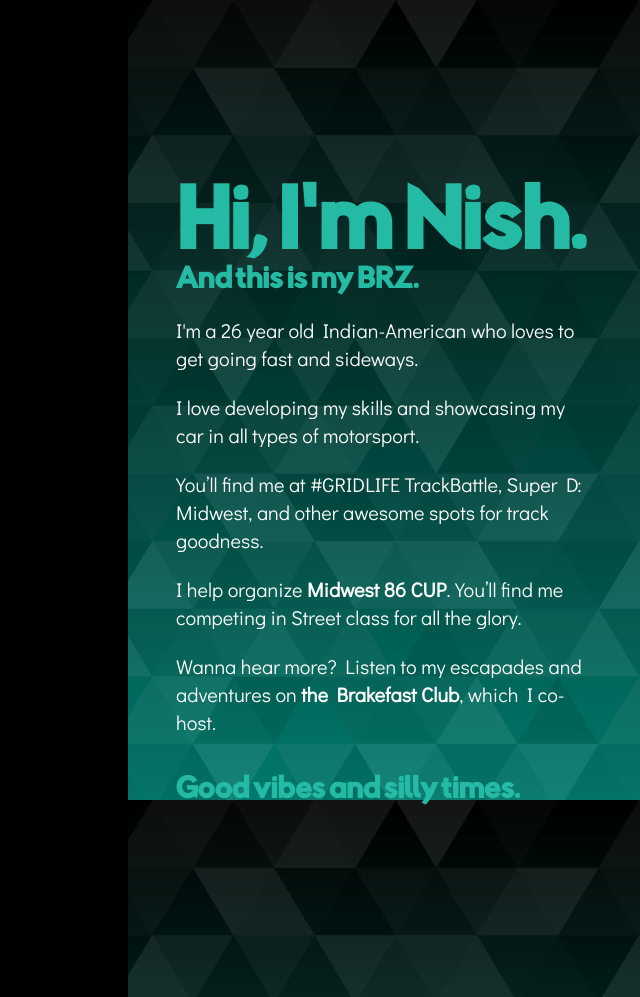
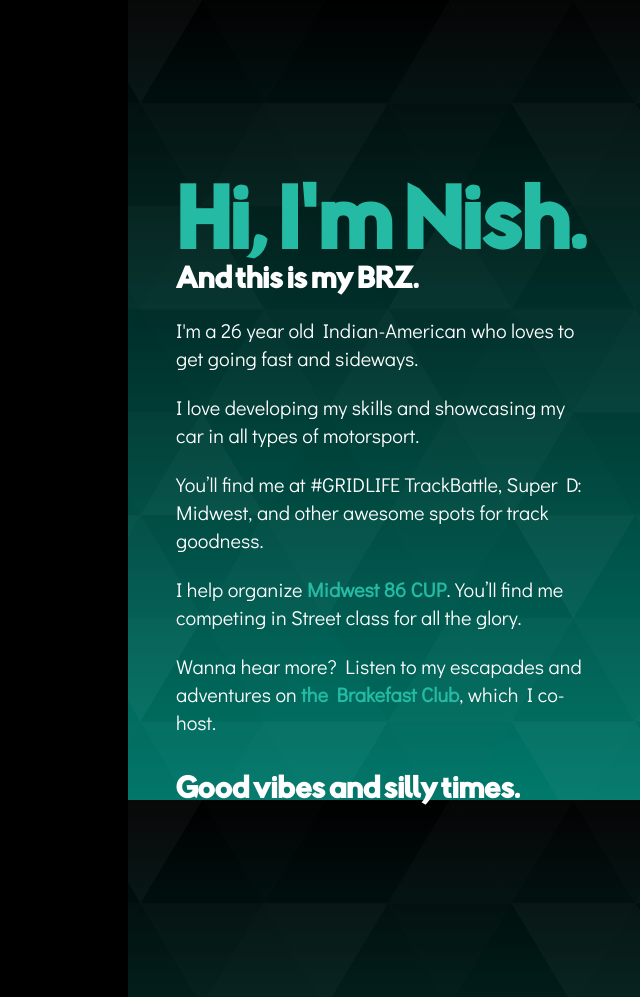
Before and after one commit to nsamala/www-outlandnish-racing, a Gatsby site: page /sections/about in a window 1280 px wide. Shown: the whole page, without its empty margins (640-1280 px from the left). Built offline with nearby package versions, Linux system fonts and the light colour scheme; Gatsby itself is replaced by a stand-in of ours.

Commit message:
more styling tweaks

```diff
--- a/src/pages/sections/about/index.js
+++ b/src/pages/sections/about/index.js
@@ -5,7 +5,7 @@
 export default ({ feature }) => (
   <LeftSection id="about" feature={feature}>
     <h1 className="highlight">Hi, I'm Nish.</h1>
-    <h4 className="highlight">And this is my BRZ.</h4>
+    <h4 className="highlight-light">And this is my BRZ.</h4>
     <br/>
     <p>I'm a 26 year old Indian-American who loves to get going fast and sideways.</p>
     <br/>
@@ -18,6 +18,6 @@
     <p>Wanna hear more? Listen to my escapades and adventures on <a href="http://thebrakefastclub.com">the Brakefast Club</a>, which I co-host.</p>
     <br/>
     <br/>
-    <h4 className="highlight">Good vibes and silly times.</h4>
+    <h4 className="highlight-light">Good vibes and silly times.</h4>
   </LeftSection>
 )
--- a/src/styles/global.css
+++ b/src/styles/global.css
@@ -50,6 +50,10 @@
   margin : 0;
   padding: 0;
   font-family: rabbidHighway;
+}
+
+.highlight-light {
+  color: #fff;
 }
 
 .highlight {
@@ -127,7 +131,7 @@
 }
 
 .section-content p a {
-  color: #fff;
+  color: #24baa3;
   text-decoration: none;
   font-weight: bold;
 }
```
